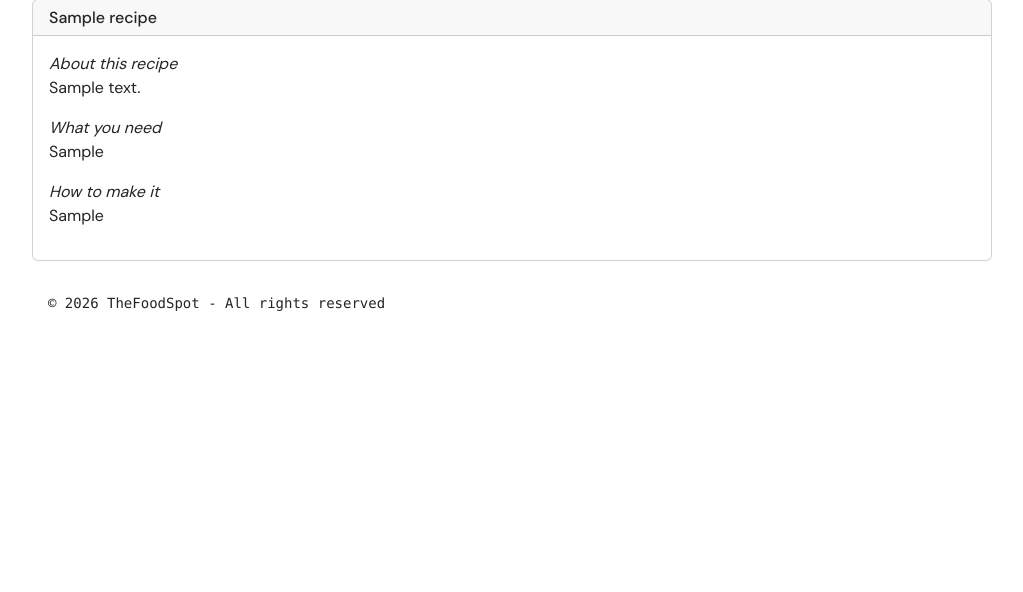
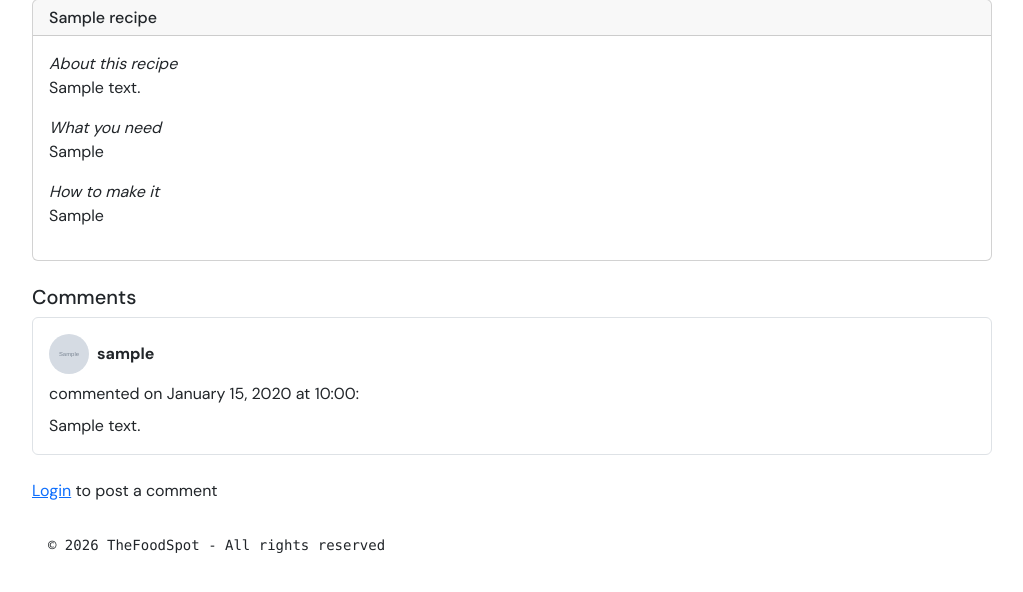
Before and after one commit to kalonjic34/foodspot-web-app, a Django app: page /recipes/1 in a window 1280 px wide. Shown: the part 90-682 px from the top of the page, without its empty margins (128-1151 px from the left). Run offline with Django 5.2, Linux system fonts and the light colour scheme; tables that the repository leaves empty hold one stand-in row (values such as "Sample post"); grey boxes marked "Sample" are stand-in pictures; some libraries are stand-ins or nearby versions.

Commit message:
add comments section and form to recipe page

```diff
--- a/recipes/templates/recipes/recipe.html
+++ b/recipes/templates/recipes/recipe.html
@@ -2,19 +2,55 @@
 {% load django_bootstrap5 %}
 
 {% block content %}
- <div>
+<div>
     <div class="card mb-3">
-            <h6 class="card-header"> {{ recipe.name }}</i></h6>
-            <div class="card-body">
-                <i>About this recipe</i>
-                <p>{{ recipe.description }} </p>
-                <i>What you need</i>
-            <p> {{ recipe.ingredients }} </p>
+        <h6 class="card-header">{{ recipe.name }}</h6>
+        <div class="card-body">
+            <i>About this recipe</i>
+            <p>{{ recipe.description }}</p>
+            <i>What you need</i>
+            <p>{{ recipe.ingredients }}</p>
             <i>How to make it</i>
-            <p> {{ recipe.directions }} </p>
+            <p>{{ recipe.directions }}</p>
+        </div>
+    </div>
+
+    <div class="mt-4">
+        <h5>Comments</h5>
+        {% for comment in comments %}
+            <div class="border rounded p-3 mb-2">
+                <div class="d-flex align-items-center mb-2">
+                    {% if comment.user and comment.user.profile and comment.user.profile.profile_photo %}
+                        <img src="{{ comment.user.profile.profile_photo.url }}" alt="profile" class="rounded-circle me-2" style="width:40px; height:40px; object-fit:cover;">
+                    {% else %}
+                        <span class="rounded-circle bg-dark text-white d-inline-flex align-items-center justify-content-center me-2" style="width:40px; height:40px; font-size:14px; font-weight:700;">
+                            {{ comment.user.username|first|upper|default:"U" }}
+                        </span>
+                    {% endif %}
+                    <strong>{{ comment.user.username }}</strong>
+                </div>
+                <div>commented on {{ comment.date_added|date:"F d, Y" }} at {{ comment.date_added|time:"H:i" }}:</div>
+                <div class="mt-2">{{ comment.text }}</div>
             </div>
+        {% empty %}
+            <p>No comments yet.</p>
+        {% endfor %}
+    </div>
 
+    <div class="mt-4">
+        {% if user.is_authenticated %}
+        <div class="mt-4">
+
+        <h5>Add a comment</h5>
+        <form method="post">
+            {% csrf_token %}
+            {% bootstrap_form comment_form %}
+            <button type="submit" class="btn btn-primary">Post comment</button>
+        </form>
+        </div>
+        {% else %}
+        <p><a href="{% url "accounts:login" %}">Login</a> to post a comment</p>
+        {% endif %}
     </div>
- </div>
-
+</div>
 {% endblock content %}
```
